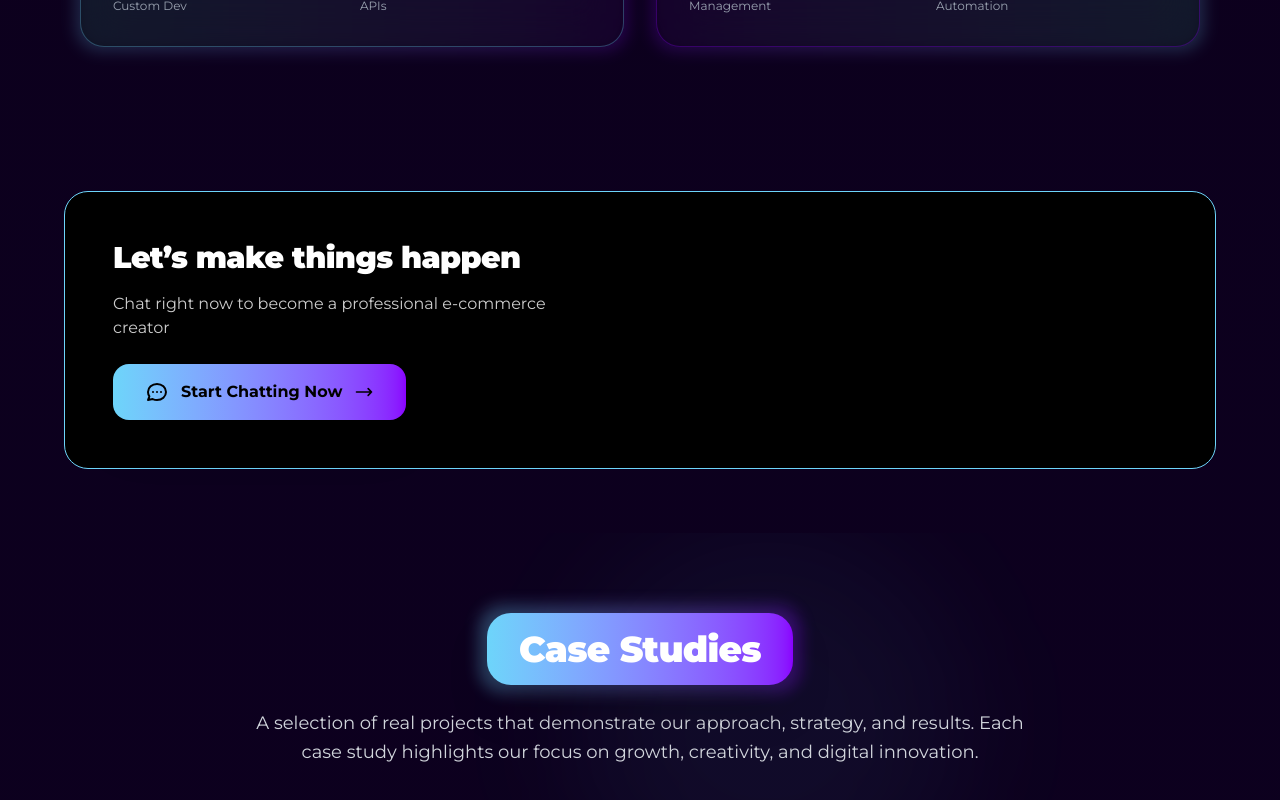
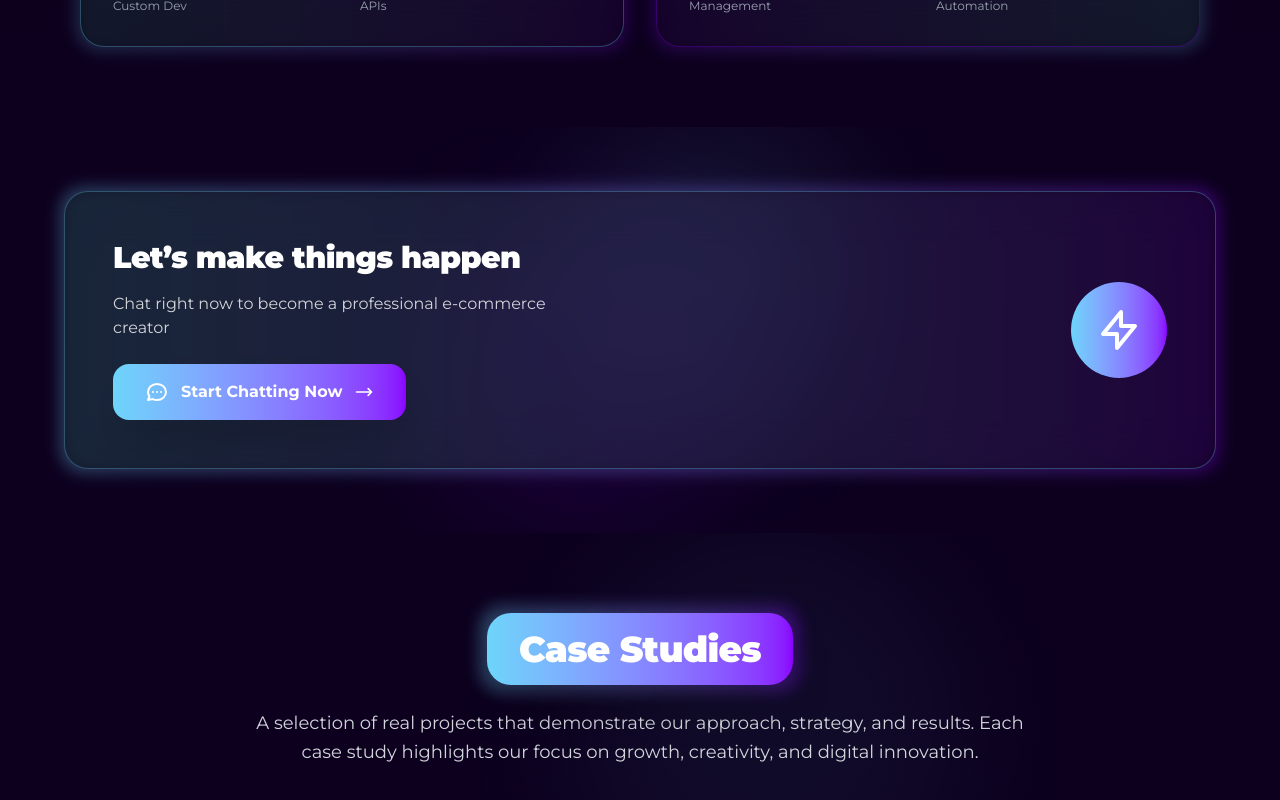
Before and after one commit to labait/piscioneri_tesi, a Vue app: page / in a window 1280 px wide. Shown: the part 2620-3420 px from the top of the page. Built offline with nearby package versions, Linux system fonts and the light colour scheme; no server answers; a web font is replaced by a local one.

Commit message:
Aggiungi interattività e decorazioni visive alla sezione Call to Action. Modifica il comportamento del pulsante "Discover more" e migliora il design con effetti di sfondo e transizioni. Aggiorna i colori del testo e le informazioni di contatto nel footer.

```diff
--- a/src/App.vue
+++ b/src/App.vue
@@ -437,11 +437,11 @@ const navigateToSection = (sectionId) => {
       </div>
 
       <!-- Enhanced scroll indicator -->
-      <div class="absolute left-6 bottom-6 text-white text-sm opacity-70 flex items-center gap-3 animate-bounce-slow">
-        <span class="font-medium">Discover more</span>
+      <div @click="navigateToSection('team')" class="absolute left-6 bottom-6 text-white text-sm opacity-70 flex items-center gap-3 animate-bounce-slow cursor-pointer hover:opacity-100 transition-opacity group">
+        <span class="font-medium group-hover:text-[#6dd5fa] transition-colors">Discover more</span>
         <div class="flex flex-col items-center space-y-1">
-          <span class="w-12 h-px bg-gradient-to-r from-transparent via-white to-transparent block"></span>
-          <svg class="w-4 h-4 animate-bounce" fill="none" stroke="currentColor" viewBox="0 0 24 24">
+          <span class="w-12 h-px bg-gradient-to-r from-transparent via-white to-transparent block group-hover:via-[#6dd5fa]"></span>
+          <svg class="w-4 h-4 animate-bounce group-hover:text-[#6dd5fa] transition-colors" fill="none" stroke="currentColor" viewBox="0 0 24 24">
             <path stroke-linecap="round" stroke-linejoin="round" stroke-width="2" d="M19 14l-7 7m0 0l-7-7m7 7V3"></path>
           </svg>
         </div>
@@ -672,8 +672,17 @@ const navigateToSection = (sectionId) => {
 
 
   <!-- SEZIONE CALL TO ACTION -->
-  <section class="px-4 sm:px-6 md:px-10 lg:px-16 py-16">
-    <div class="max-w-7xl mx-auto bg-black border border-[#6dd5fa] rounded-3xl p-8 md:p-12 flex flex-col md:flex-row items-center justify-between gap-8">
+  <section class="px-4 sm:px-6 md:px-10 lg:px-16 py-16 relative overflow-hidden">
+    <!-- Background decorativo -->
+    <div class="absolute inset-0">
+      <div class="absolute top-0 right-1/3 w-72 h-72 bg-[#6dd5fa]/10 rounded-full blur-3xl"></div>
+      <div class="absolute bottom-0 left-1/3 w-80 h-80 bg-[#8a00ff]/10 rounded-full blur-3xl"></div>
+    </div>
+    <div class="max-w-7xl mx-auto relative">
+      <!-- Card glassmorphism -->
+      <div class="group relative animate-on-scroll">
+        <div class="absolute -inset-1 bg-gradient-to-r from-[#6dd5fa] to-[#8a00ff] rounded-3xl blur opacity-30 group-hover:opacity-50 transition duration-500"></div>
+        <div class="relative backdrop-blur-xl bg-black/40 border border-[#6dd5fa]/30 rounded-3xl p-8 md:p-12 flex flex-col md:flex-row items-center justify-between gap-8 hover:border-[#6dd5fa]/60 transition-all duration-500">
       <!-- Testo -->
       <div>
         <h2 class="text-2xl md:text-3xl font-title mb-4">Let’s make things happen</h2>
@@ -682,7 +691,7 @@ const navigateToSection = (sectionId) => {
         </p>
         <button
           onclick="window.lumyn.toggleChat()"
-          class="group relative inline-flex items-center gap-3 px-8 py-4 bg-gradient-to-r from-[#6dd5fa] to-[#8a00ff] text-black font-bold rounded-2xl shadow-2xl transition-all duration-300 hover:shadow-[0_0_40px_#6dd5fa40] hover:scale-105"
+          class="group relative inline-flex items-center gap-3 px-8 py-4 bg-gradient-to-r from-[#6dd5fa] to-[#8a00ff] text-white font-bold rounded-2xl shadow-2xl transition-all duration-300 hover:shadow-[0_0_40px_#6dd5fa40] hover:scale-105"
         >
           <svg class="w-6 h-6 group-hover:rotate-12 transition-transform" fill="none" stroke="currentColor" viewBox="0 0 24 24">
             <path stroke-linecap="round" stroke-linejoin="round" stroke-width="2" d="M8 12h.01M12 12h.01M16 12h.01M21 12c0 4.418-4.03 8-9 8a9.863 9.863 0 01-4.255-.949L3 20l1.395-3.72C3.512 15.042 3 13.574 3 12c0-4.418 4.03-8 9-8s9 3.582 9 8z"></path>
@@ -692,8 +701,19 @@ const navigateToSection = (sectionId) => {
             <path stroke-linecap="round" stroke-linejoin="round" stroke-width="2" d="M17 8l4 4m0 0l-4 4m4-4H3"></path>
           </svg>
         </button>
+          </div>
+
+          <!-- Icona decorativa -->
+          <div class="hidden md:block">
+            <div class="w-24 h-24 bg-gradient-to-r from-[#6dd5fa] to-[#8a00ff] rounded-full flex items-center justify-center group-hover:scale-110 group-hover:rotate-12 transition-transform duration-500">
+              <svg class="w-12 h-12 text-white" fill="none" stroke="currentColor" viewBox="0 0 24 24">
+                <path stroke-linecap="round" stroke-linejoin="round" stroke-width="2" d="M13 10V3L4 14h7v7l9-11h-7z"></path>
+              </svg>
+            </div>
+          </div>
+        </div>
+      </div>
     </div>
-  </div>
 </section>
 
 <!-- SEZIONE CASE STUDIES -->
@@ -1443,12 +1463,9 @@ const navigateToSection = (sectionId) => {
   <div class="max-w-7xl mx-auto relative z-10">
     <!-- Header del footer -->
     <div class="text-center mb-16">
-      <div class="inline-block relative group">
-        <div class="absolute -inset-2 bg-gradient-to-r from-[#6dd5fa] to-[#8a00ff] rounded-3xl blur opacity-30 group-hover:opacity-50 transition duration-500"></div>
-        <h2 class="relative text-4xl md:text-5xl font-title bg-gradient-to-r from-[#6dd5fa] to-[#8a00ff] bg-clip-text text-transparent">
-          Lumyn
-        </h2>
-      </div>
+      <h2 class="text-4xl md:text-5xl font-title bg-gradient-to-r from-[#6dd5fa] to-[#8a00ff] bg-clip-text text-transparent">
+        Lumyn
+      </h2>
       <p class="mt-4 text-gray-300 text-lg">
         Transforming ideas into digital success
       </p>
@@ -1461,7 +1478,7 @@ const navigateToSection = (sectionId) => {
       <div class="lg:col-span-2">
         <div class="space-y-6">
           <div>
-            <span class="inline-block bg-gradient-to-r from-[#6dd5fa] to-[#8a00ff] text-black text-sm font-semibold px-4 py-2 rounded-xl mb-4">
+            <span class="inline-block bg-gradient-to-r from-[#6dd5fa] to-[#8a00ff] text-white text-sm font-semibold px-4 py-2 rounded-xl mb-4">
               Contact us
             </span>
           </div>
@@ -1475,7 +1492,7 @@ const navigateToSection = (sectionId) => {
               </div>
               <div>
                 <p class="text-gray-400 text-sm">Email</p>
-                <p class="text-white hover:text-[#6dd5fa] transition-colors">andrypiscioneri@gmail.com</p>
+                <p class="text-white hover:text-[#6dd5fa] transition-colors">andrypiscioneri@gmail.com <br> andrea.piscioneri@denani.it</br></p>
               </div>
             </div>
 
@@ -1487,7 +1504,7 @@ const navigateToSection = (sectionId) => {
               </div>
               <div>
                 <p class="text-gray-400 text-sm">Phone</p>
-                <p class="text-white hover:text-[#6dd5fa] transition-colors">3755286241</p>
+                <p class="text-white hover:text-[#6dd5fa] transition-colors">+39 375 528 6241</p>
               </div>
             </div>
 
@@ -1511,11 +1528,11 @@ const navigateToSection = (sectionId) => {
       <div>
         <h4 class="text-lg font-semibold text-[#6dd5fa] mb-6">Quick Links</h4>
         <ul class="space-y-3">
-          <li><a href="#about" class="text-gray-300 hover:text-[#6dd5fa] transition-colors">About Us</a></li>
-          <li><a href="#services" class="text-gray-300 hover:text-[#6dd5fa] transition-colors">Services</a></li>
-          <li><a href="#case-studies" class="text-gray-300 hover:text-[#6dd5fa] transition-colors">Case Studies</a></li>
-          <li><a href="#pricing" class="text-gray-300 hover:text-[#6dd5fa] transition-colors">Pricing</a></li>
-          <li><a href="#contact" class="text-gray-300 hover:text-[#6dd5fa] transition-colors">Contact</a></li>
+          <li><a @click="navigateToSection('team')" class="text-gray-300 hover:text-[#6dd5fa] transition-colors cursor-pointer">About Us</a></li>
+          <li><a @click="navigateToSection('service')" class="text-gray-300 hover:text-[#6dd5fa] transition-colors cursor-pointer">Services</a></li>
+          <li><a @click="navigateToSection('case-studies')" class="text-gray-300 hover:text-[#6dd5fa] transition-colors cursor-pointer">Case Studies</a></li>
+          <li><a @click="navigateToSection('pricing')" class="text-gray-300 hover:text-[#6dd5fa] transition-colors cursor-pointer">Pricing</a></li>
+          <li><a @click="navigateToSection('contact')" class="text-gray-300 hover:text-[#6dd5fa] transition-colors cursor-pointer">Contact</a></li>
         </ul>
       </div>
 
@@ -1533,7 +1550,7 @@ const navigateToSection = (sectionId) => {
                 placeholder="Enter your email"
                 class="w-full bg-transparent border border-white/20 text-white px-4 py-3 rounded-xl outline-none focus:border-[#6dd5fa] transition-colors placeholder-gray-400"
               />
-              <button class="w-full bg-gradient-to-r from-[#6dd5fa] to-[#8a00ff] text-black font-semibold px-6 py-3 rounded-xl hover:shadow-[0_0_30px_#6dd5fa40] transition-all duration-300">
+              <button class="w-full bg-gradient-to-r from-[#6dd5fa] to-[#8a00ff] text-white font-semibold px-6 py-3 rounded-xl hover:shadow-[0_0_30px_#6dd5fa40] transition-all duration-300">
                 Subscribe
               </button>
             </div>
@@ -1575,7 +1592,7 @@ const navigateToSection = (sectionId) => {
     <!-- Footer bottom -->
     <div class="flex flex-col md:flex-row md:justify-between items-center gap-4">
       <p class="text-gray-400 text-sm">
-        © 2023 Lumyn. All Rights Reserved.
+        © 2025 Lumyn. All Rights Reserved.
       </p>
       <div class="flex gap-6 text-sm">
         <a href="#" class="text-gray-400 hover:text-[#6dd5fa] transition-colors">Privacy Policy</a>
```
